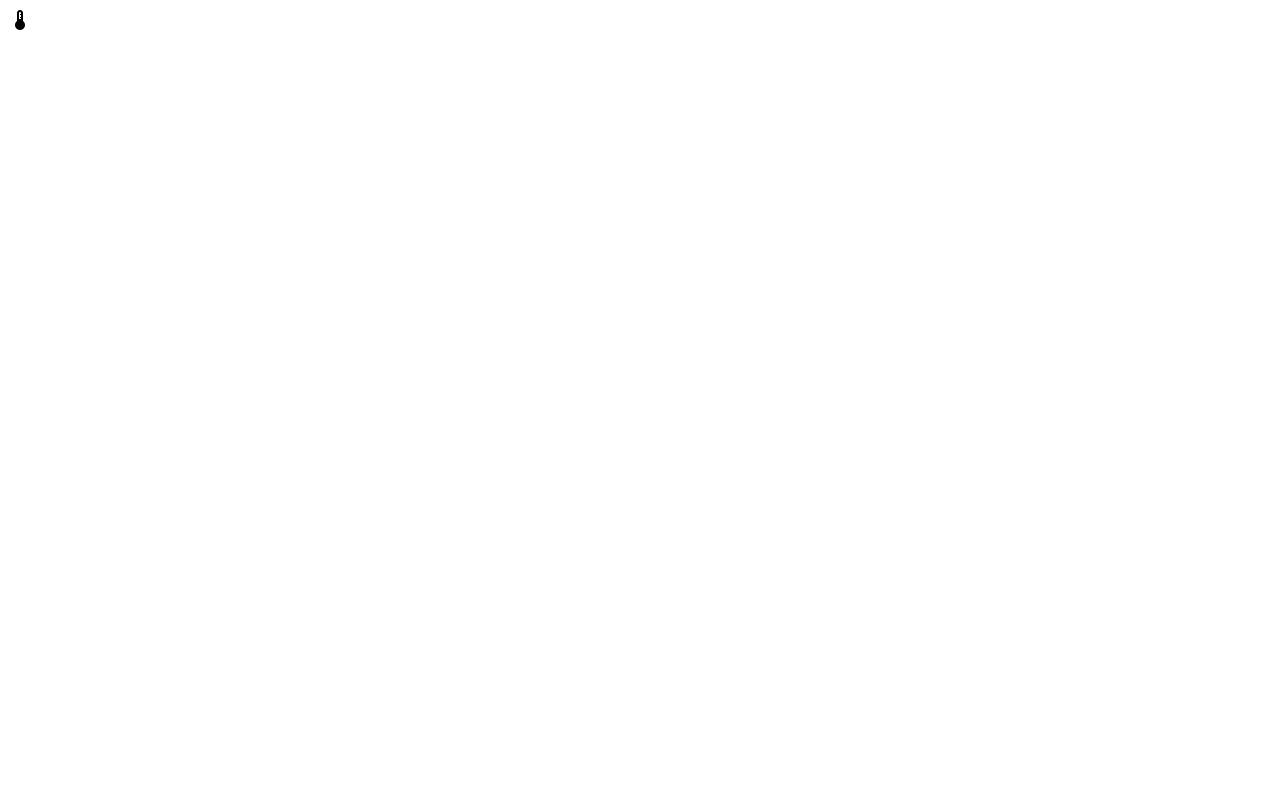
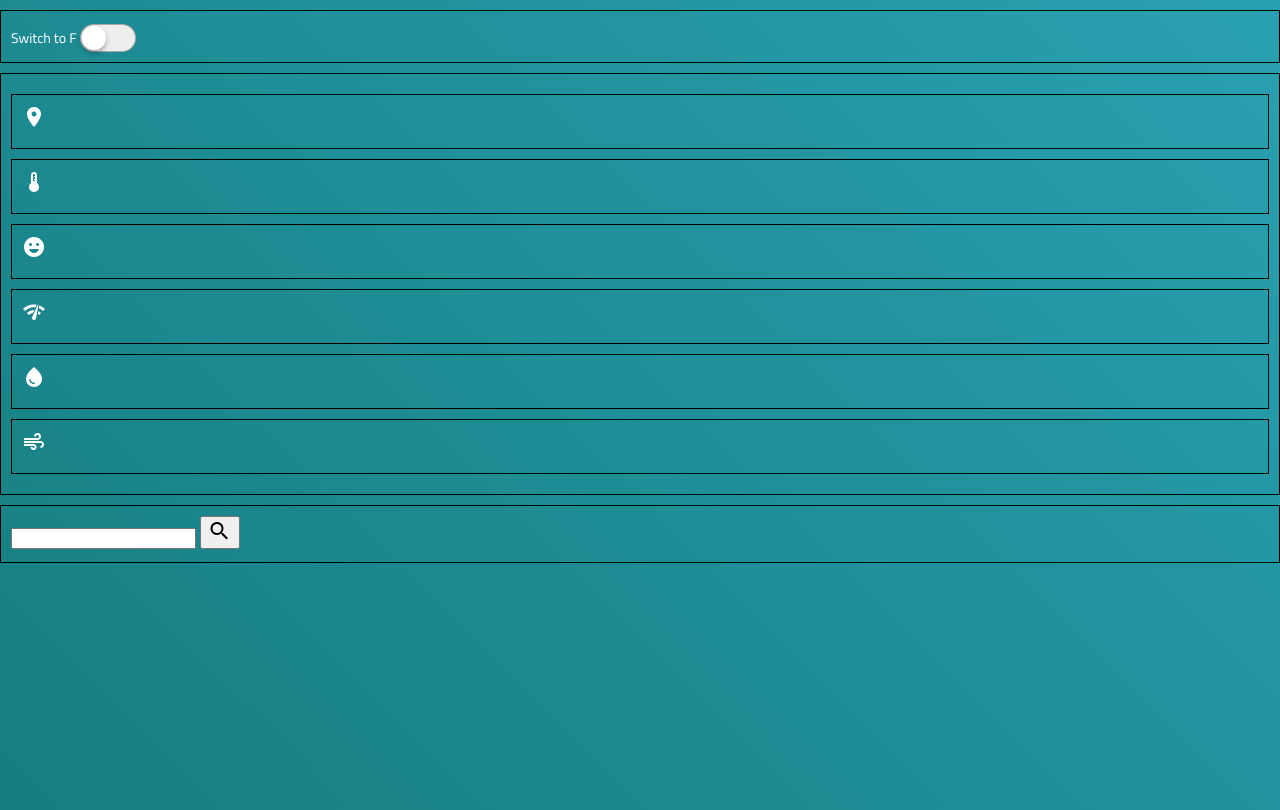
Before and after one commit to stanochka/weather, a website built with webpack: page dist/index.html in a window 1280 px wide. Built offline with nearby package versions, Linux system fonts and the light colour scheme; no server answers.

Commit message:
get Weather function and basic html layout

```diff
--- a/src/index.js
+++ b/src/index.js
@@ -1,2 +1,45 @@
 import 'material-icons/iconfont/material-icons.css';
 import './style.css';
+
+const API_KEY = '78175bc0ce51ddf5ba481690a47391f3'
+
+function getLocation() {
+  const input = document.getElementById('locInput');
+  return input.value;
+}
+
+function render(property) {
+  const toRender = document.getElementById(`${property}`);
+}
+
+async function getWeather(city) {
+  const response = await fetch(`https://api.openweathermap.org/data/2.5/weather?q=${city}&appid=${API_KEY}`, {
+  mode: 'cors'
+}).catch((err) => { console.log(err); });
+  const data = await response.json();
+  const location = data.name;
+  const temp = data.main.temp;
+  const pressure = data.main.pressure;
+  const humidity = data.main.humidity;
+  const feelsLike = data.main.feels_like;
+  const weather = data.weather[0].main;
+  const wind = data.wind;
+
+  console.log(location);
+  console.log(tempF);
+  console.log(pressure);
+  console.log(feelsLike);
+  console.log(weather);
+  console.log(wind);
+  console.log(humidity);
+}
+
+getWeather('moscow');
+
+const button = document.getElementById('locButton');
+button.addEventListener('click', () => {
+  let location = getLocation();
+  console.log(location);
+  getWeather(location);
+  }
+);
--- a/src/style.css
+++ b/src/style.css
@@ -1,3 +1,88 @@
+@import url('https://fonts.googleapis.com/css2?family=Cairo&display=swap');
+
 * {
   box-sizing: border-box;
 }
+
+body {
+  margin: 0;
+  padding: 0;
+  width: 100%;
+  height: 100vh;
+  background: linear-gradient(45deg, #167D7F, #29A0B1);
+  font-family: 'Cairo', sans-serif;
+}
+
+div {
+  padding: 10px;
+  margin: 10px auto;
+  border: 1px solid black;
+  color: white;
+}
+
+button {
+  cursor: pointer;
+}
+
+/*Checkbox*/
+.checkbox-ios {
+	display: inline-block;
+	height: 28px;
+	line-height: 28px;
+	margin-right: 10px;
+	position: relative;
+	vertical-align: middle;
+	font-size: 14px;
+	user-select: none;
+}
+.checkbox-ios .checkbox-ios-switch {
+	position: relative;
+	display: inline-block;
+	box-sizing: border-box;
+	width: 56px;
+	height: 28px;
+	border: 1px solid rgba(0, 0, 0, .1);
+	border-radius: 25%/50%;
+	vertical-align: top;
+	background: #eee;
+	transition: .2s;
+}
+.checkbox-ios .checkbox-ios-switch:before {
+	content: '';
+	position: absolute;
+	top: 1px;
+	left: 1px;
+	display: inline-block;
+	width: 24px;
+	height: 24px;
+	border-radius: 50%;
+	background: white;
+	box-shadow: 0 3px 5px rgba(0, 0, 0, .3);
+	transition: .2s;
+}
+.checkbox-ios input[type=checkbox] {
+	display: block;
+	width: 0;
+	height: 0;
+	position: absolute;
+	z-index: -1;
+	opacity: 0;
+}
+.checkbox-ios input[type=checkbox]:not(:disabled):active + .checkbox-ios-switch:before {
+	box-shadow: inset 0 0 2px rgba(0, 0, 0, .3);
+}
+.checkbox-ios input[type=checkbox]:checked + .checkbox-ios-switch {
+	background: #98D7C2;
+}
+.checkbox-ios input[type=checkbox]:checked + .checkbox-ios-switch:before {
+	transform:translateX(28px);
+}
+
+.checkbox-ios input[type="checkbox"]:not(:disabled) + .checkbox-ios-switch {
+	cursor: pointer;
+	border-color: rgba(0, 0, 0, .3);
+}
+
+.checkbox-ios.focused .checkbox-ios-switch:before {
+	box-shadow: inset 0px 0px 4px #ff5623;
+}
```
Also changed, not shown: dist/index.html, dist/main.js.
